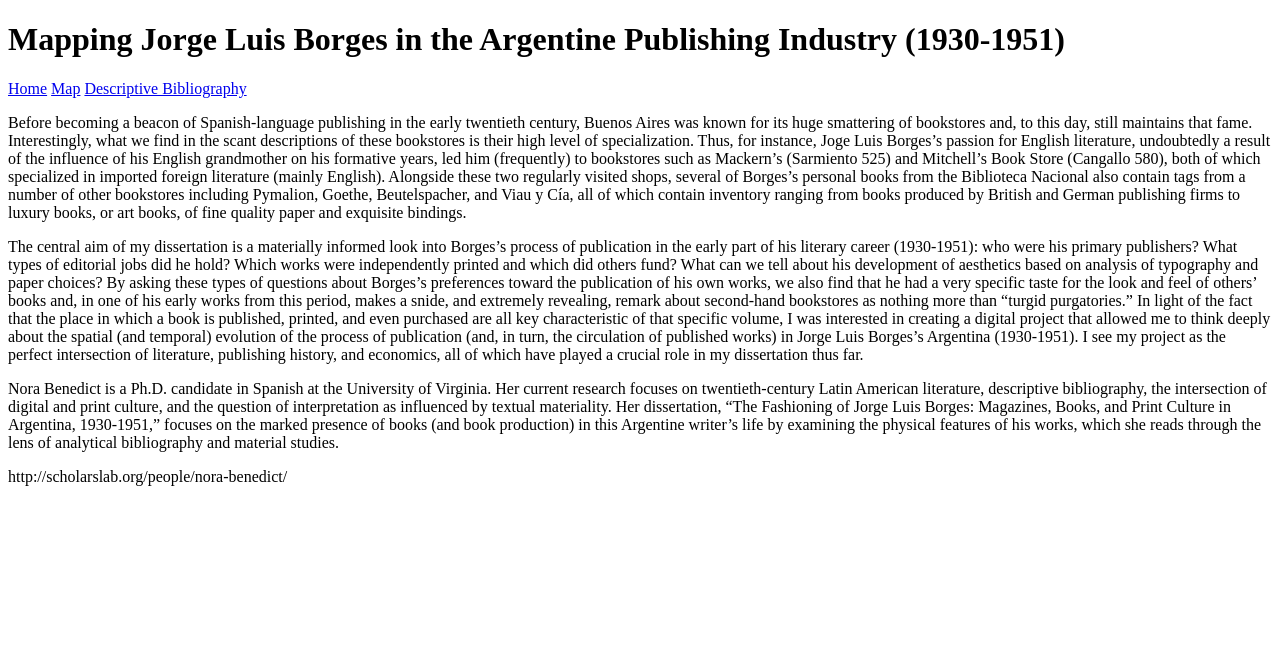
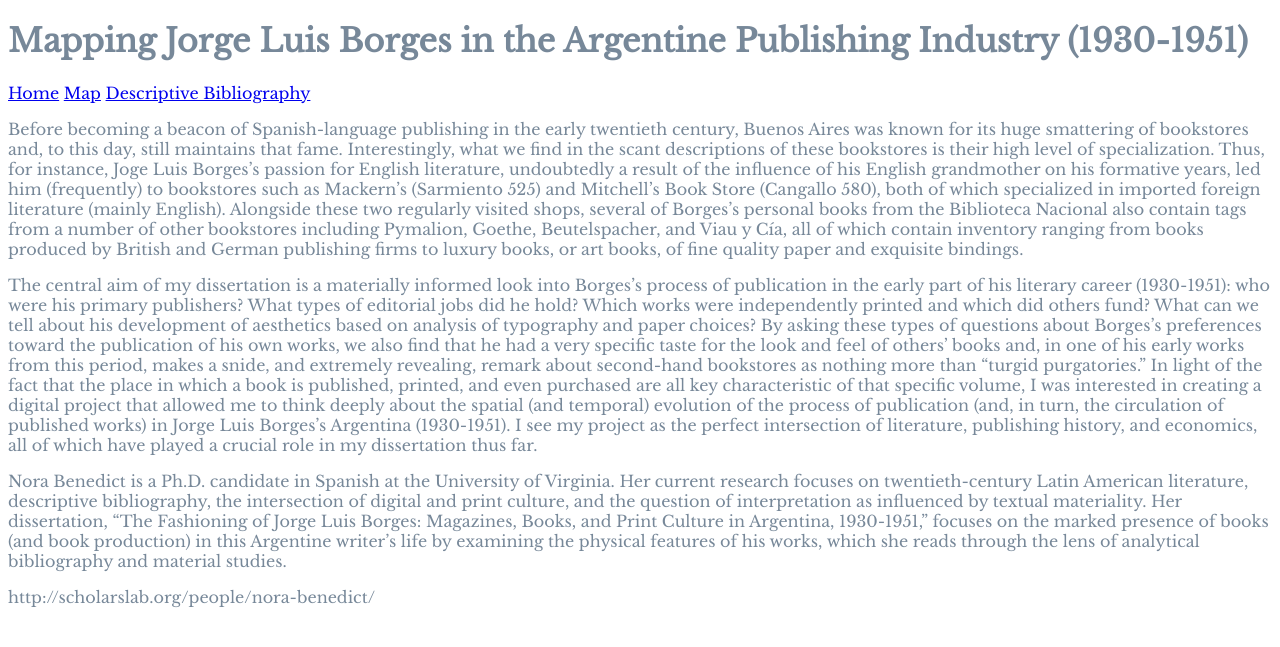
Before and after one commit to norabenedict/borges, a Jekyll site: the page built from index.html, in a window 1280 px wide. Shown: the top 647 px of the page. Built offline with Jekyll 4.4.1, drawn with Linux system fonts in a browser that asks for light colours; nearby versions of some CDN libraries.

Commit message:
Fixes syntax and file path.
- Adds equal sign for attribute.
- Uses site.baseurl to build path to style sheet.
- Uses correct `styles.css` for file name.

```diff
--- a/_layouts/default.html
+++ b/_layouts/default.html
@@ -2,7 +2,7 @@
 <meta charset='utf-8'>
 <title>Borges DH: Mapping Jorge Luis Borges in the Argentine Publishing Industry (1930-1951)</title>
 <link href="https://fonts.googleapis.com/css?family=Libre+Baskerville" rel="stylesheet">
-<link rel-"stylesheet" href="style.css">
+<link rel="stylesheet" href="{{ site.baseurl }}/styles.css">
 
 <script src="https://unpkg.com/leaflet@1.0.1/dist/leaflet.js"></script>
 <script src="{{ site.baseurl }}/locations.js"></script>
```
